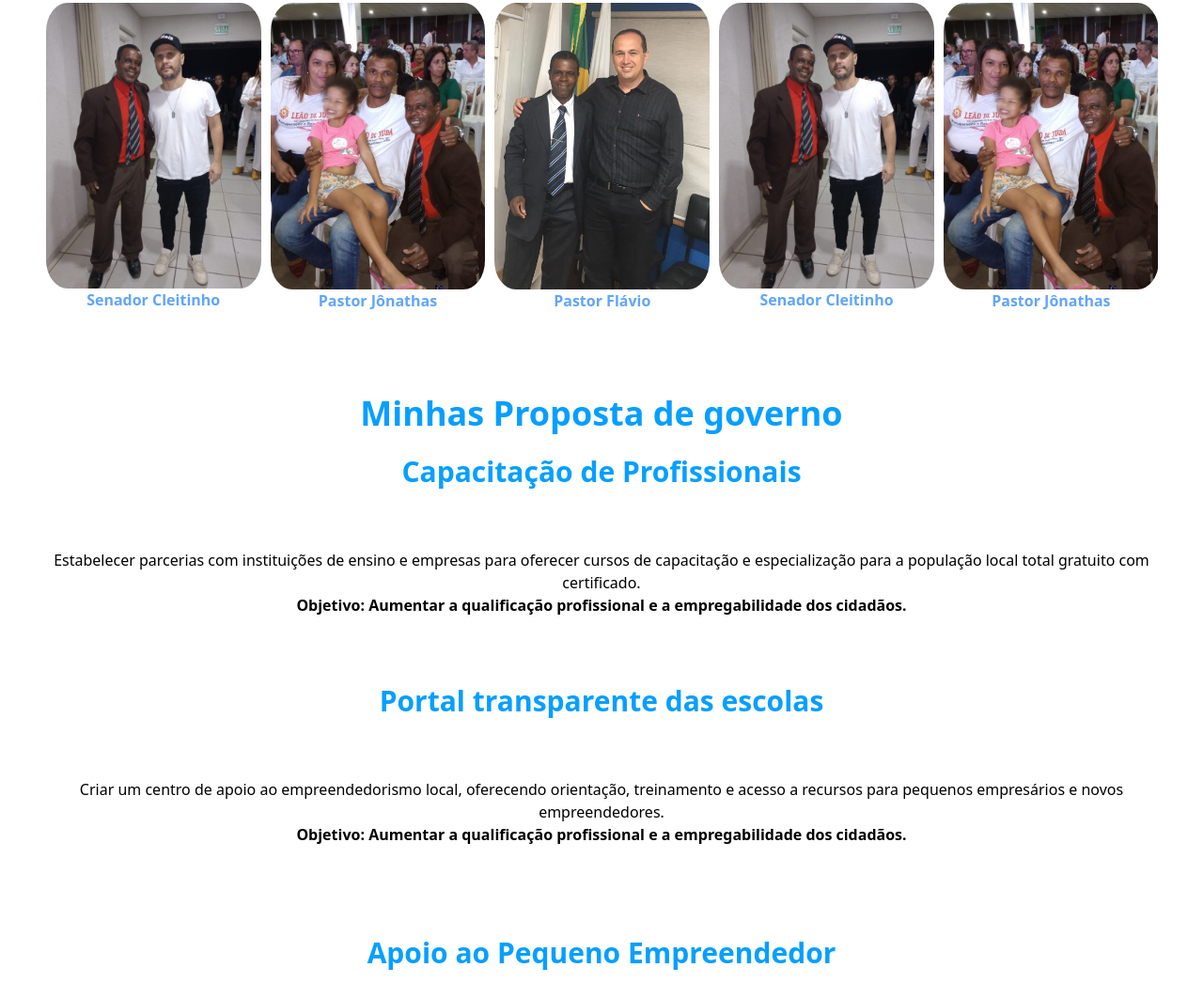
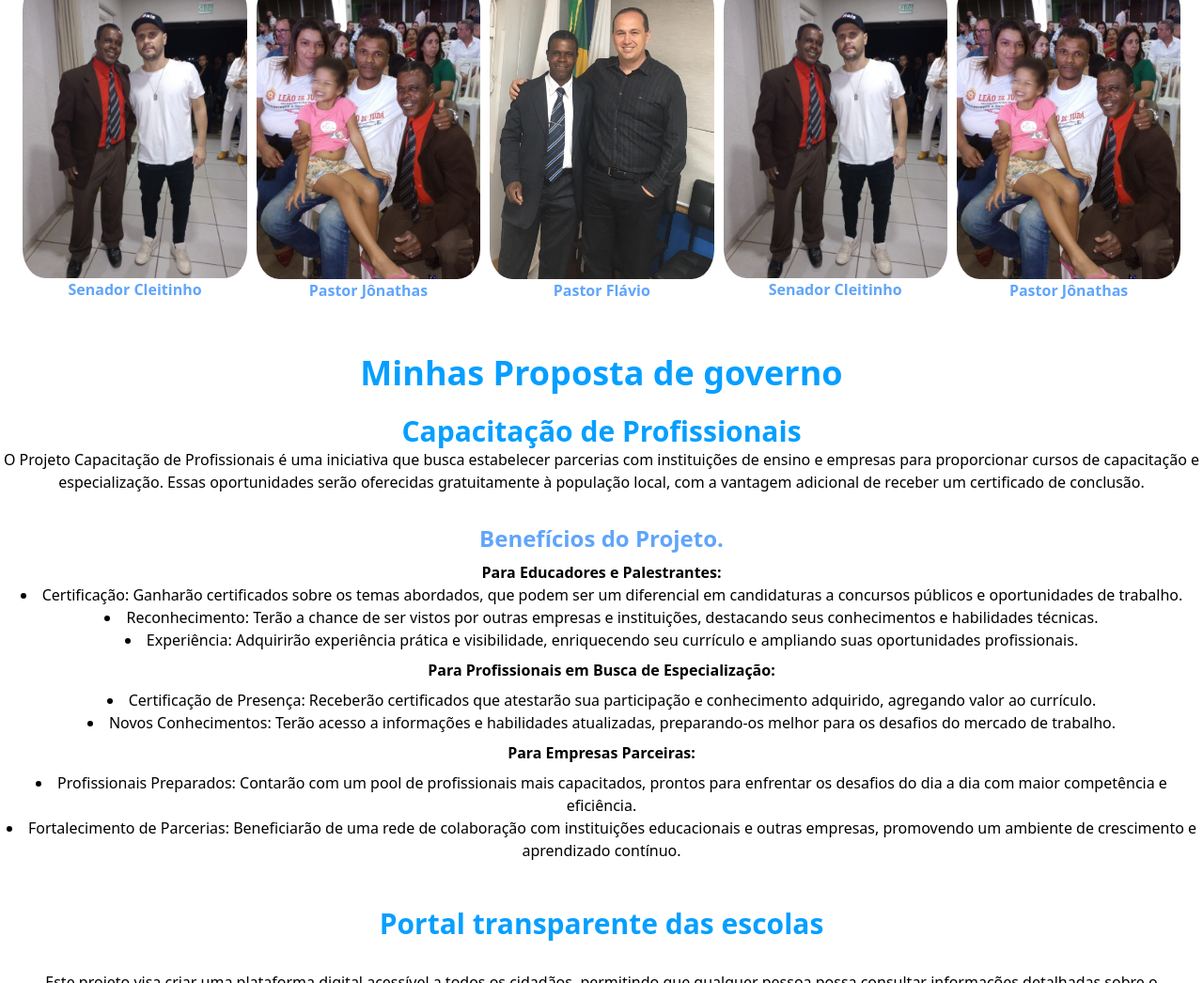
Before and after one commit to KCHAGAS94/Vereador_Jamil, a plain HTML site: page index.html in a window 1280 px wide. Shown: the part 1754-2800 px from the top of the page at 94% size. Drawn offline with nearby package versions, Linux system fonts and the light colour scheme.

Commit message:
Capacitação de Profissionais

```diff
--- a/index.html
+++ b/index.html
@@ -75,7 +75,7 @@
 
             <!-- Texto em baixo -->
             <p class="absolute bottom-1 left-0 w-full text-center text-blue-400 p-4 font-bold text-xl md:bottom-20 md:text-3xl lg:text-5xl">
-                Vote 10 mil, é o número do Jamil
+                "Vote 10 mil, é o número do Jamil"
             </p>
         </div>
 
@@ -157,7 +157,7 @@
              <!-- fim Meu trabalhos voluntários. -->
 
              <!-- Inicio meus apoaiadores -->
-            <div class="max-w-full overflow-hidden p-4">
+            <div class="max-w-full overflow-hidden">
                 <div class="text-center container mx-auto p-4">
                     <h1 class="text-3xl font-bold">Meus apoiadores!</h1>
                     <p></p>
@@ -186,20 +186,42 @@
 
              <!-- Inicio Propostas/capacitação profissional -->
             <div class="max-w-full overflow-hidden">
-                <div class="text-center container mx-auto p-10">
+                <div class="text-center container mx-auto pt-8">
                     <h1 class="hover:text-amber-400 text-4xl font-bold">Minhas Proposta de governo</h1> <br>
                     <h1 class="hover:text-amber-400 text-3xl font-bold">Capacitação de Profissionais</h1>
                 </div>
-                <div class="flex justify-center">
+                <!-- <div class="flex justify-center">
                     <img src="img/10000.png" alt="" class="h-auto">
-                </div>
+                </div> -->
                 <div class="flex flex-col items-center justify-center">
                     <!-- Div para o texto -->
-                    <div class="w-full p-4">
+                    <div class="w-full">
                         <p class="break-words text-center text-black">
-                            Estabelecer parcerias com instituições de ensino e empresas para oferecer
-                            cursos de capacitação e especialização para a população local total gratuito com certificado. </p>
-                        <p class="break-words text-center font-bold text-black">Objetivo: Aumentar a qualificação profissional e a empregabilidade dos cidadãos.</p>
+                            O Projeto Capacitação de Profissionais é uma iniciativa que busca estabelecer parcerias
+                            com instituições de ensino e empresas para proporcionar cursos de capacitação e especialização.
+                            Essas oportunidades serão oferecidas gratuitamente à população local, com a vantagem adicional de
+                            receber um certificado de conclusão.
+                        </p>
+
+                        <p class="break-words text-center font-bold text-blue-400 text-2xl pt-8">
+                            Benefícios do Projeto.</p>
+                            <p class="flex items-center justify-center text-black font-bold pt-2">Para Educadores e Palestrantes:</p>
+                            <ul class="break-words list-disc list-inside text-center text-black">
+                                <li>Certificação: Ganharão certificados sobre os temas abordados, que podem ser um diferencial em candidaturas a concursos públicos e oportunidades de trabalho.</li>
+                                <li>Reconhecimento: Terão a chance de ser vistos por outras empresas e instituições, destacando seus conhecimentos e habilidades técnicas.</li>
+                                <li>Experiência: Adquirirão experiência prática e visibilidade, enriquecendo seu currículo e ampliando suas oportunidades profissionais.</li>
+                            </ul>
+                            <p class="flex items-center justify-center text-black font-bold py-2">Para Profissionais em Busca de Especialização:</p>
+                            <ul class="break-words list-disc list-inside text-center text-black">
+                                <li>Certificação de Presença: Receberão certificados que atestarão sua participação e conhecimento adquirido, agregando valor ao currículo.</li>
+                                <li>Novos Conhecimentos: Terão acesso a informações e habilidades atualizadas, preparando-os melhor para os desafios do mercado de trabalho.</li>
+                            </ul>
+                            <p class="flex items-center justify-center text-black font-bold py-2">Para Empresas Parceiras:</p>
+                            <ul class="break-words list-disc list-inside text-center text-black">
+                                <li>Profissionais Preparados: Contarão com um pool de profissionais mais capacitados, prontos para enfrentar os desafios do dia a dia com maior competência e eficiência.</li>
+                                <li>Fortalecimento de Parcerias: Beneficiarão de uma rede de colaboração com instituições educacionais e outras empresas, promovendo um ambiente de crescimento e aprendizado contínuo.</li>
+                            </ul>
+
                     </div>
                 </div>
             </div>
@@ -207,19 +229,33 @@
 
             <!-- Inicio Portal transparente das escolas. -->
             <div class="max-w-full overflow-hidden p-4">
-                <div class="text-center container mx-auto p-4">
+                <div class="text-center container mx-auto pt-4">
                     <h1 class="hover:text-amber-400 text-3xl font-bold">Portal transparente das escolas</h1>
                 </div>
-                <div class="flex justify-center p-2">
+                <div class="flex justify-center p-1">
                     <img src="img/10000.png" alt="" class="h-auto">
                 </div>
                 <div class="flex flex-col items-center justify-center">
                     <!-- Div para o texto -->
                     <div class="w-full p-4">
                         <p class="break-words text-center text-black">
-                            Criar um centro de apoio ao empreendedorismo local, oferecendo orientação,
-                            treinamento e acesso a recursos para pequenos empresários e novos empreendedores.</p>
-                        <p class="break-words text-center font-bold text-black">Objetivo: Aumentar a qualificação profissional e a empregabilidade dos cidadãos.</p>
+                            Este projeto visa criar uma plataforma digital acessível a todos os cidadãos,
+                            permitindo que qualquer pessoa possa consultar informações detalhadas sobre o
+                            estado das escolas municipais. Através do portal, a população poderá verificar:</p>
+                            <ul class="break-words list-disc list-inside text-center font-bold text-black">
+                                <li>Capacidade das Escolas: Informações atualizadas sobre o número total de vagas disponíveis em cada instituição de ensino.</li>
+                                <li>Dados dos Estudantes: Transparência sobre quem está matriculado, garantindo uma visão clara sobre a ocupação das vagas e possibilitando o acompanhamento do fluxo escolar.</li>
+                                <li>Estado das Infraestruturas: Relatórios sobre as condições das instalações, recursos disponíveis e necessidades de melhorias.</li>
+                            </ul>
+                        <p class="break-words text-center font-bold text-blue-400 text-2xl pt-8">
+                            Objetivos do Projeto</p>
+                            <ul class="break-words list-disc list-inside text-center text-black">
+                                <li>Garantir Igualdade de Oportunidades: Eliminar a dependência de favorecimentos políticos para conseguir uma vaga escolar para os filhos. Com informações claras e acessíveis, todos terão as mesmas oportunidades para matricular seus filhos nas escolas de sua escolha.</li>
+                                <li>Fomentar a Transparência: Promover a confiança entre a administração pública e a população, fornecendo dados abertos e atualizados sobre o sistema educacional.</li>
+                                <li>Facilitar o Planejamento: Permitir que pais e responsáveis planejem melhor a educação dos seus filhos com base em informações precisas e em tempo real.</li>
+                                <li>Promover a Melhoria Contínua: Identificar áreas que precisam de atenção e promover ações para a melhoria das infraestruturas escolares com base em dados concretos.</li>
+
+                            </ul>
                     </div>
                 </div>
             </div>
```
